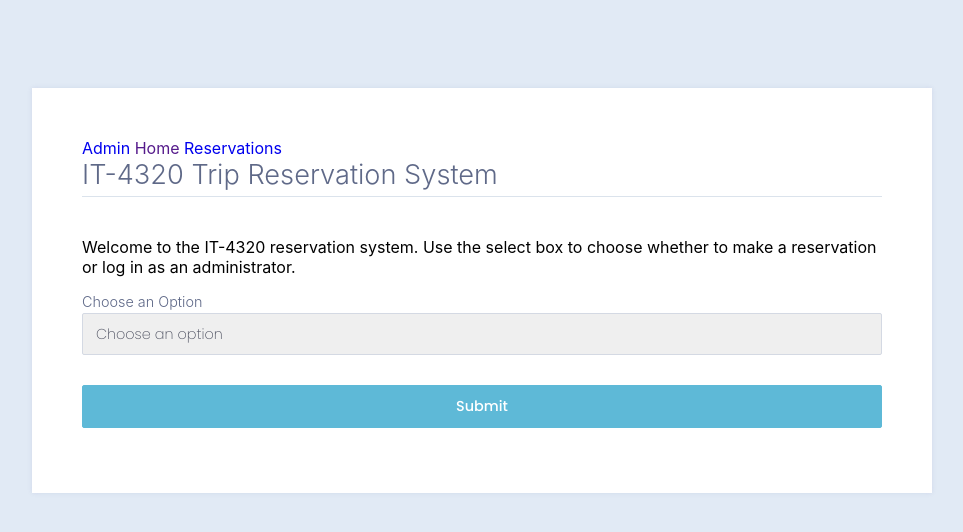
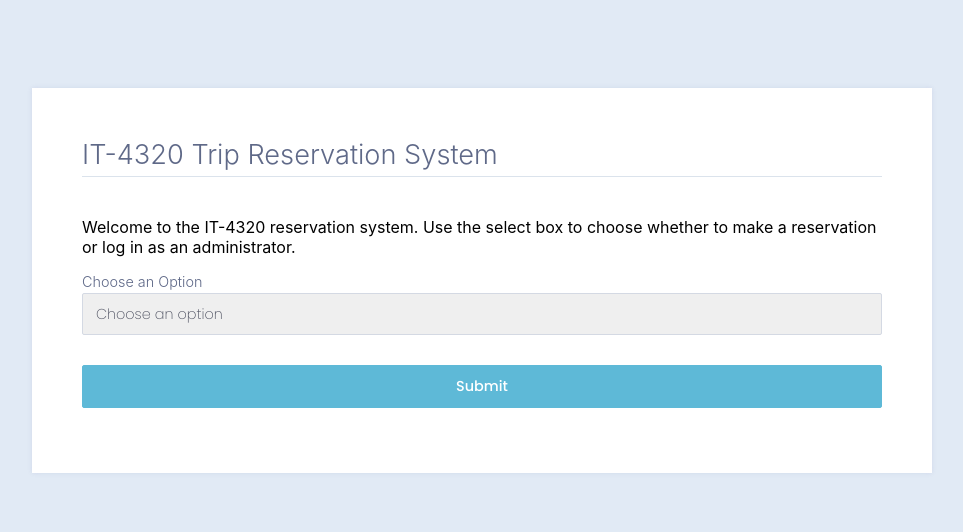
Before and after one commit to b1ackkwid0w/final_project, a Flask app: page / in a window 1280 px wide. Shown: the top 532 px of the page, without its empty margins (158-1121 px from the left). Run offline with Flask 2, Linux system fonts and the light colour scheme; some libraries are stand-ins or nearby versions.

Commit message:
nav-link hotfix

```diff
--- a/flask_wtforms_tutorial/templates/admin.html
+++ b/flask_wtforms_tutorial/templates/admin.html
@@ -7,8 +7,8 @@
 {% block content %}
 <div class="formwrapper">
 
-  <a href="admin">Admin</a>
-  <a href="">Home</a>
+  <a href="/">Home | </a>
+  <a href="admin">Admin | </a>
   <a href="reservations">Reservations</a>
 
   <h2 class="title">Administrator Login</h2>
--- a/flask_wtforms_tutorial/templates/options.html
+++ b/flask_wtforms_tutorial/templates/options.html
@@ -6,10 +6,6 @@
 
 {% block content %}
 <div class="formwrapper">
-
-  <a href="admin">Admin</a>
-  <a href="">Home</a>
-  <a href="reservations">Reservations</a>
 
   <h2 class="title">IT-4320 Trip Reservation System</h2>
   <p>Welcome to the IT-4320 reservation system. Use the select box to choose whether to make a reservation or log in as an administrator.</p>
--- a/flask_wtforms_tutorial/templates/reservations.html
+++ b/flask_wtforms_tutorial/templates/reservations.html
@@ -7,8 +7,8 @@
 {% block content %}
 <div class="formwrapper">
 
-  <a href="admin">Admin</a>
-  <a href="">Home</a>
+  <a href="/">Home | </a>
+  <a href="admin">Admin | </a>
   <a href="reservations">Reservations</a>
 
   <h2 class="title">Reserve Your Seat</h2>
```
